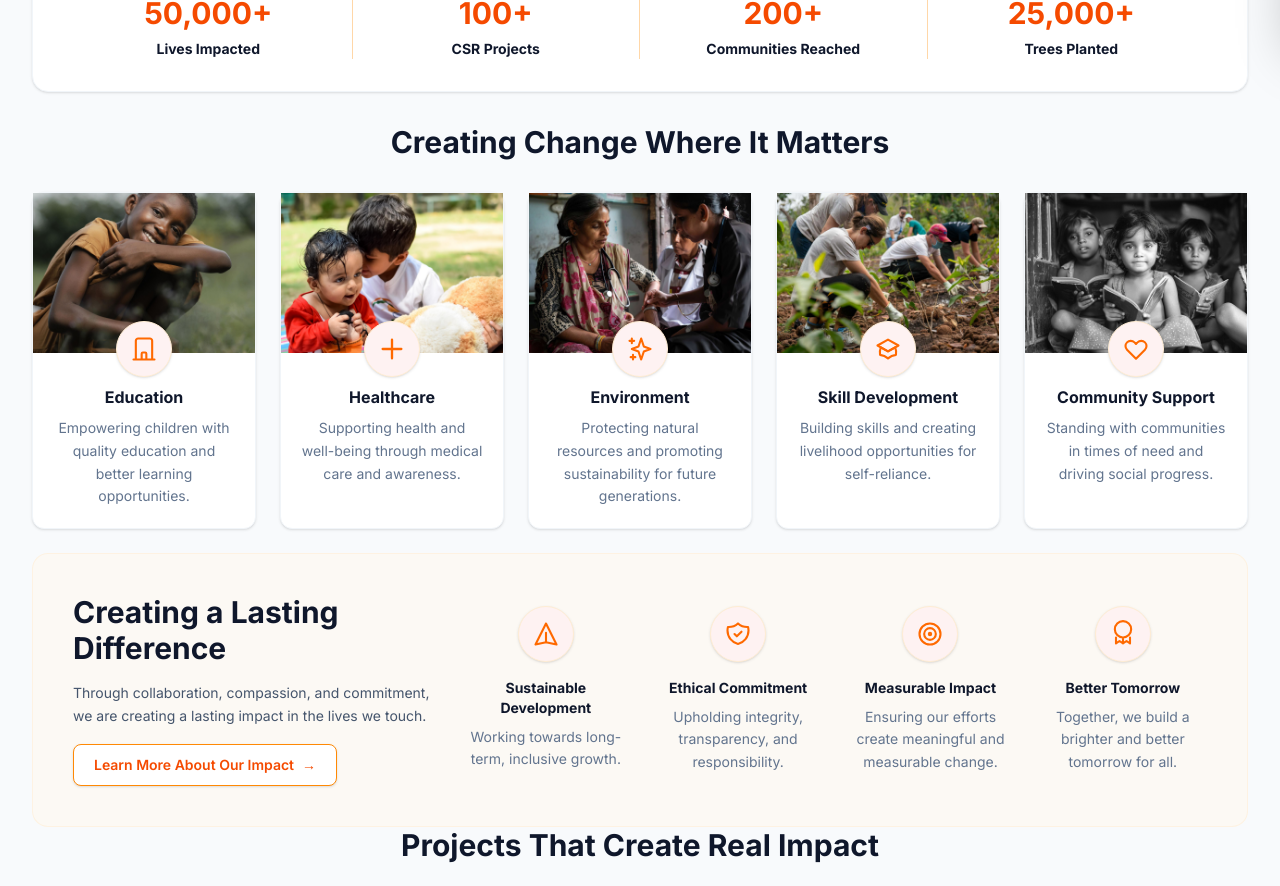
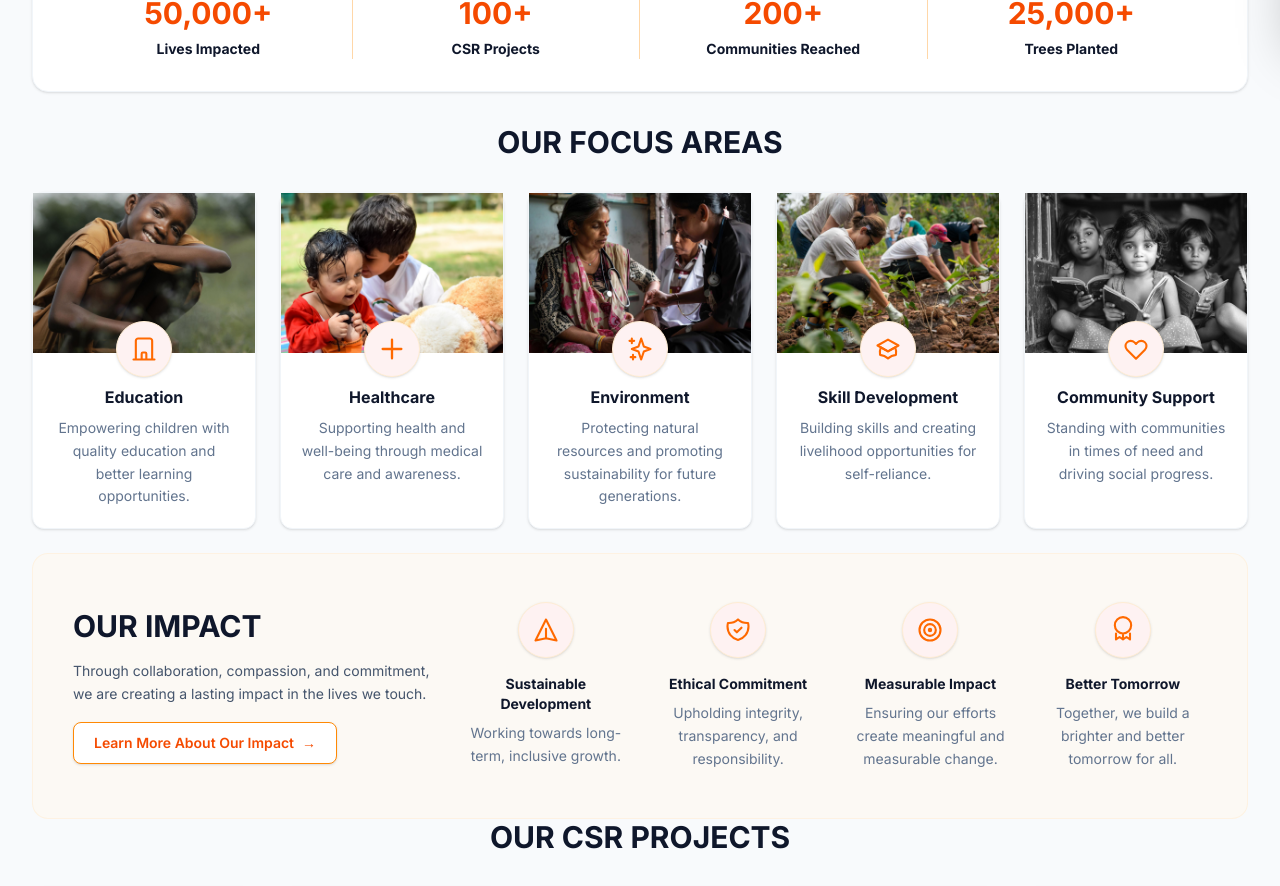
Before and after one commit to amanprajapati3/NGO2, a Next.js app: page /csr in a window 1280 px wide. Shown: the part 760-1646 px from the top of the page. Built offline with nearby package versions, Linux system fonts and the light colour scheme.

Commit message:
update csrpage

```diff
--- a/app/components/layout/csr/CSR.tsx
+++ b/app/components/layout/csr/CSR.tsx
@@ -352,7 +352,7 @@ export default function CSR({ data }: CSRProps) {
         <div className="space-y-8">
           <div className="space-y-2 text-center">
             <h2 className="font-serif text-2xl font-bold text-slate-900 md:text-3xl">
-              {data.focusAreas.title}
+              {data.focusAreas.topBadge}
             </h2>
 
             {/* <div className="mx-auto h-1 w-8 rounded-full bg-orange-500" /> */}
@@ -396,7 +396,7 @@ export default function CSR({ data }: CSRProps) {
         <div className="grid grid-cols-1 items-center gap-8 rounded-2xl border border-orange-100/60 bg-orange-50/50 p-6 md:p-10 lg:grid-cols-3">
           <div className="space-y-4">
             <h2 className="font-serif text-2xl font-bold text-slate-900 md:text-3xl">
-              {data.ourImpact.title}
+              {data.ourImpact.topBadge}
             </h2>
 
             {/* <div className="h-1 w-8 rounded-full bg-orange-500" /> */}
@@ -435,7 +435,7 @@ export default function CSR({ data }: CSRProps) {
         <div className="space-y-8">
           <div className="space-y-2 text-center">
             <h2 className="font-serif text-2xl font-bold text-slate-900 md:text-3xl">
-              {data.csrProjects.title}
+              {data.csrProjects.topBadge}
             </h2>
 
             {/* <div className="mx-auto h-1 w-8 rounded-full bg-orange-500" /> */}
--- a/type/typeSection.ts
+++ b/type/typeSection.ts
@@ -2011,7 +2011,6 @@ export interface CSRPageProps {
 
   focusAreas: {
     topBadge: string;
-    title: string;
     description: string;
 
     items: {
@@ -2025,7 +2024,6 @@ export interface CSRPageProps {
 
   ourImpact: {
     topBadge: string;
-    title: string;
     description: string;
 
     ctaButton: {
@@ -2044,7 +2042,6 @@ export interface CSRPageProps {
 
   csrProjects: {
     topBadge: string;
-    title: string;
     description: string;
 
     items: {
```
Also changed, not shown: data/data.json.
